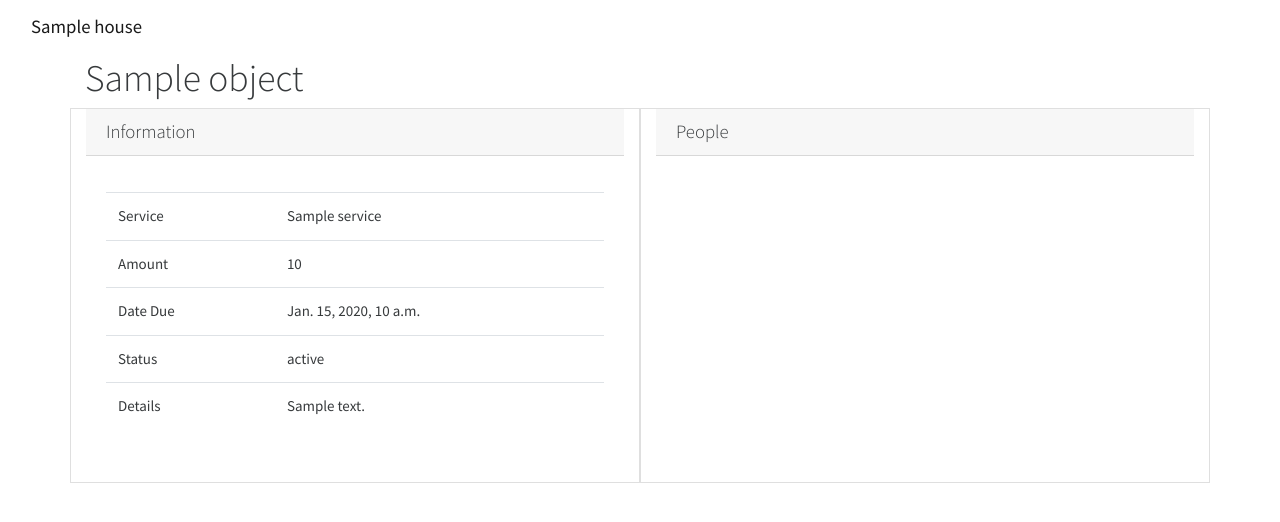
After one commit to trickeydan/HouseManager, a Django app: template hman/templates/bills/bills/view.html in a window 1280 px wide. The commit adds this page. Shown: the top 522 px of the page. Run offline with Django 3.2, Linux system fonts and the light colour scheme; the template is opened without the code that fills it: most values are stand-ins (such as "Sample title", 1, 10 or a date in 2020); some libraries are stand-ins or nearby versions.

Commit message:
Add basic bill view

```diff
--- a/hman/bills/urls.py
+++ b/hman/bills/urls.py
@@ -1,5 +1,5 @@
 from django.urls import path
-from .views import ServiceListView, ServiceDetailView
+from .views import ServiceListView, ServiceDetailView, BillDetailView
 from django.views.generic.base import RedirectView
 
 
@@ -9,4 +9,5 @@ urlpatterns = [
     path('', RedirectView.as_view(pattern_name='bills:services_index'), name='index'),
     path('services', ServiceListView.as_view(), name='services_index'),
     path('services/<int:pk>/', ServiceDetailView.as_view(), name='services_view'),
+    path('bills/<int:pk>/', BillDetailView.as_view(), name='bills_view'),
 ]
--- /dev/null
+++ b/hman/templates/bills/bills/view.html
@@ -0,0 +1,57 @@
+{% extends "layouts/base.html" %}
+
+{% block title %}{{ object }}{% endblock %}
+
+{% block content %}
+<h1>{{ object }}</h1>
+{% if perms.bills.can_view_services %}
+    <a href="{% url 'bills:services_view' object.service.id %}"><p class="btn btn-primary">Back to {{ object.service }}</p></a>
+{% endif %}
+
+<div class="row">
+    <div class="card col-sm">
+        <div class="card-header">
+            <h5 class="mb-0">Information</h5>
+        </div>
+        <div class="card-body">
+            <p class="card-text">
+                <table class="table">
+                  <tbody>
+                    <tr>
+                      <td>Service</td>
+                      <td>{{ object.service }}</td>
+                    </tr>
+                    <tr>
+                      <td>Amount</td>
+                      <td>{{ object.amount_human }}</td>
+                    </tr>
+                    <tr>
+                      <td>Date Due</td>
+                      <td>{{ object.due_by }}</td>
+                    </tr>
+                    <tr>
+                      <td>Status</td>
+                      <td>{{ object.status_human }}</td>
+                    </tr>
+                    <tr>
+                      <td>Details</td>
+                      <td>{{ object.description | linebreaks }}</td>
+                    </tr>
+
+                  </tbody>
+                </table>
+            </p>
+        </div>
+    </div>
+    <div class="card col-sm">
+        <div class="card-header">
+            <h5 class="mb-0">People</h5>
+        </div>
+        <div class="card-body">
+            <p class="card-text">
+
+            </p>
+        </div>
+    </div>
+</div>
+{% endblock %}
--- a/hman/templates/bills/services/view.html
+++ b/hman/templates/bills/services/view.html
@@ -70,7 +70,7 @@
                                 <td>{{ bill.due_by }}</td>
                                 <td>{{ bill.amount_human }}</td>
                                 <td>{{ bill.status_human }}</td>
-                                <td><a href="#" class="btn btn-primary">View Bill</a></td>
+                                <td><a href="{% url 'bills:bills_view' bill.id %}" class="btn btn-primary">View Bill</a></td>
                             </tr>
                             {% endfor %}
                         </tbody>
```
Also changed, not shown: hman/bills/views.py (+6 -1 lines).
